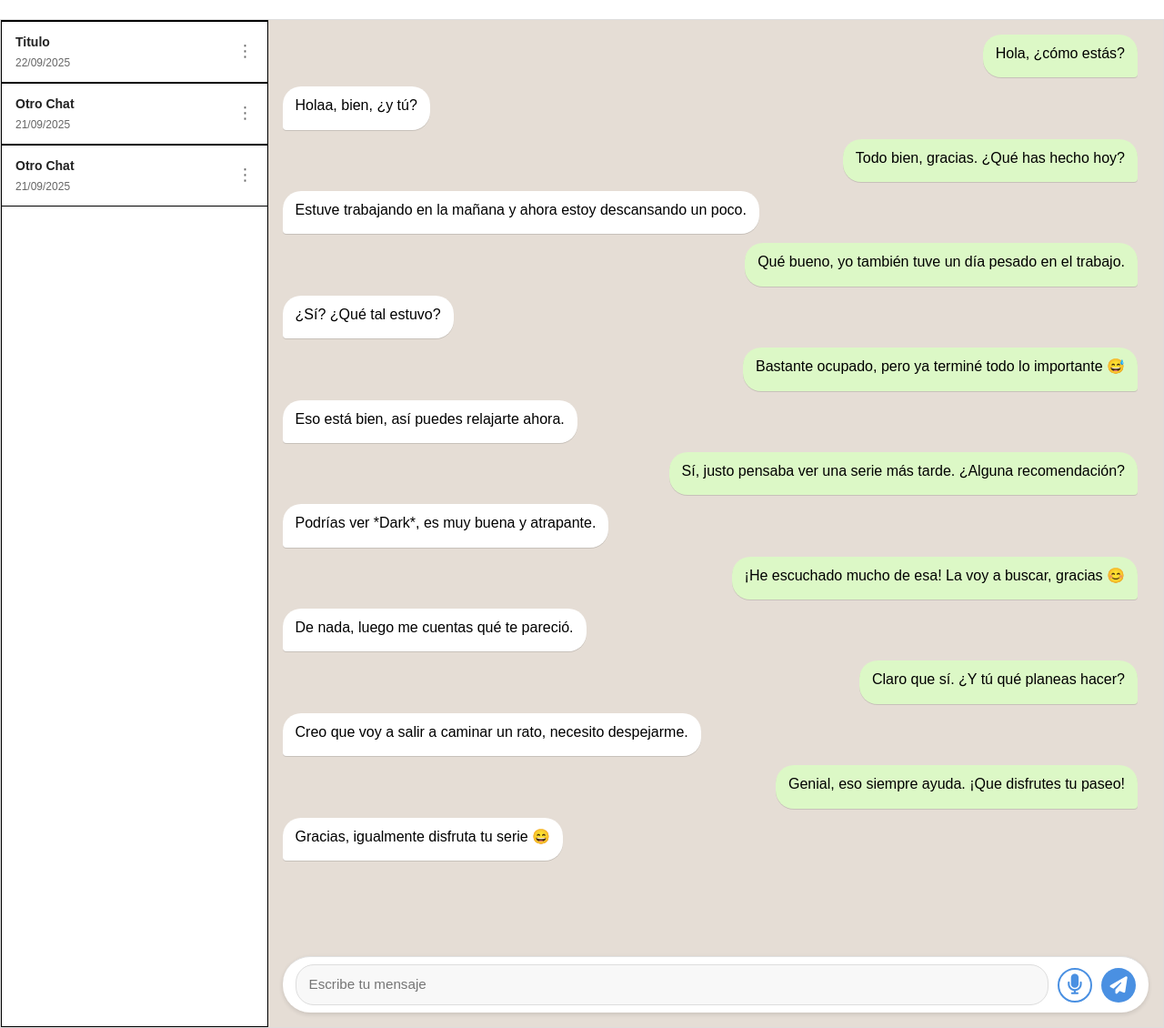
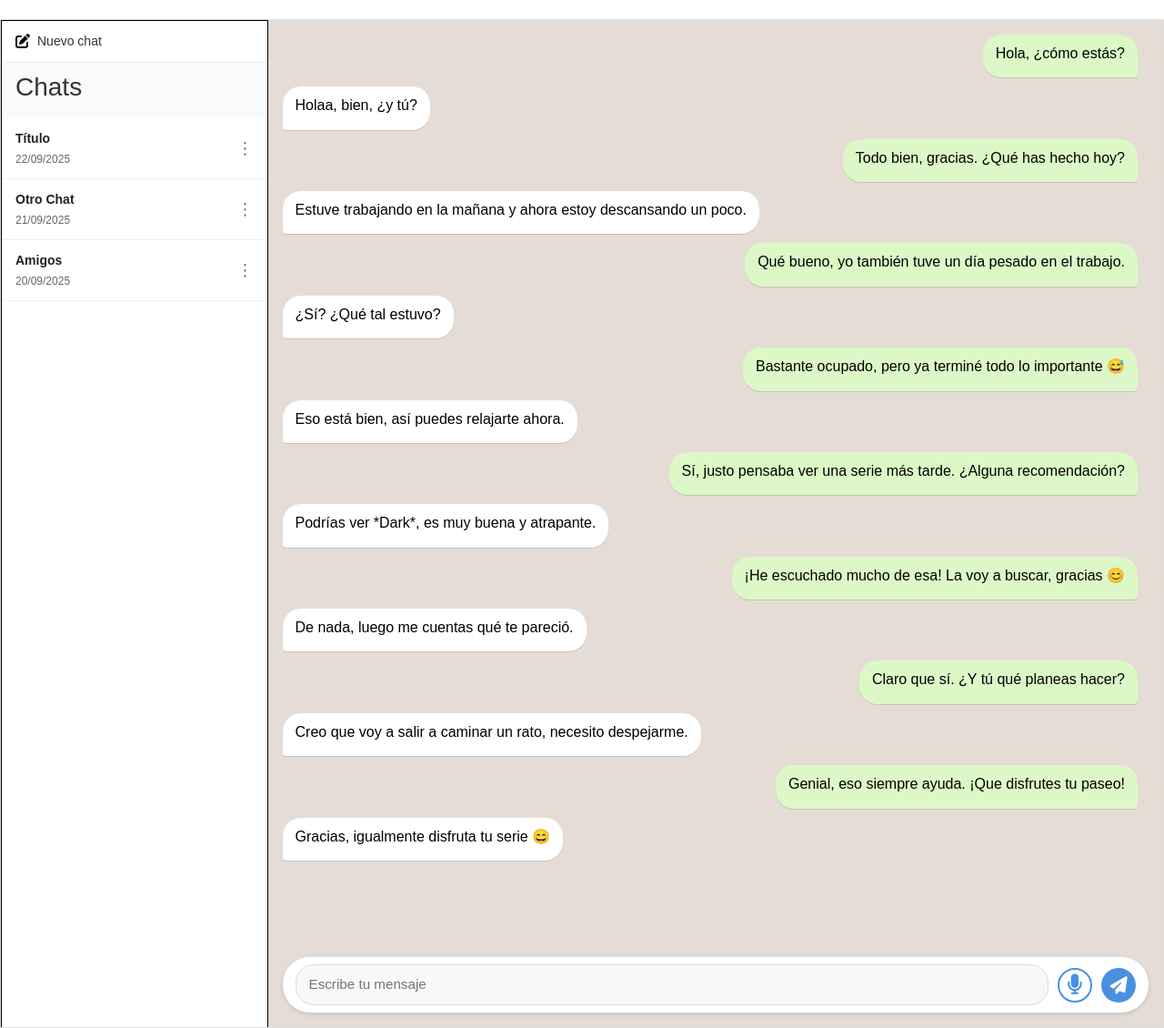
Before and after one commit to DanieelAgurum/IAn_bot, a PHP site: page /vista/chat.php in a window 1280 px wide. Shown: the part 50-1180 px from the top of the page at 91% size. Run offline with PHP 8.4, Linux system fonts and the light colour scheme.

Commit message:
mejora de estilos

```diff
--- a/css/stylesChat.css
+++ b/css/stylesChat.css
@@ -12,10 +12,82 @@
 /* Panel lista de chats */
 .chat-list {
     width: 30%;
-    border-right: 1px solid #ddd;
+    height: 100vh;
     overflow-y: auto;
-    background: white;
-    box-shadow: inset -1px 0 0 rgba(0, 0, 0, 0.05);
+    background: #fff;
+    font-family: "Inter", Arial, sans-serif;
+    border-right: 1px solid #eee;
+}
+
+/* Botón Nuevo Chat */
+.new-chat {
+    padding: 12px;
+    text-align: center;
+    border-bottom: 1px solid #eee;
+}
+
+.new-chat button {
+    width: 100%;
+    padding: 10px;
+    background: #007bff;
+    color: white;
+    font-size: 14px;
+    font-weight: 500;
+    border: none;
+    border-radius: 8px;
+    cursor: pointer;
+    transition: background 0.2s ease-in-out;
+}
+
+.new-chat button:hover {
+    background: #0056b3;
+}
+
+/* Encabezado */
+.chat-header {
+    padding: 10px 15px;
+    font-size: 16px;
+    font-weight: 600;
+    color: #333;
+    background: #fafafa;
+}
+
+/* Cada chat */
+.info-chat {
+    display: flex;
+    justify-content: space-between;
+    align-items: center;
+    padding: 12px 15px;
+    border-bottom: 1px solid #f0f0f0;
+    cursor: pointer;
+    transition: background 0.2s ease-in-out;
+}
+
+.info-chat:hover {
+    background: #f9f9f9;
+}
+
+.chat-text strong {
+    display: block;
+    font-size: 14px;
+    color: #222;
+}
+
+.chat-text small {
+    font-size: 12px;
+    color: #888;
+    margin-top: 2px;
+}
+
+.chat-options {
+    font-size: 18px;
+    color: #aaa;
+    cursor: pointer;
+    transition: color 0.2s;
+}
+
+.chat-options:hover {
+    color: #555;
 }
 
 /* Cada chat */
@@ -46,6 +118,30 @@
 }
 
 /* Info dentro del chat */
+.new-chat {
+    display: flex;
+    align-items: center;
+    gap: 8px;
+    padding: 12px 15px;
+    cursor: pointer;
+    transition: background 0.2s ease-in-out;
+    border-bottom: 1px solid #eee;
+    font-size: 14px;
+    font-weight: 500;
+    color: #333;
+}
+
+.new-chat:hover {
+    border-top: 1px solid #000;
+    border-bottom: 1px solid #000;
+}
+
+.new-chat i {
+    font-size: 16px;
+    color: #000;
+}
+
+
 .chat-list {
     width: 30%;
     border: 1px solid #000000;
@@ -61,10 +157,13 @@
     justify-content: space-between;
     align-items: center;
     padding: 12px 15px;
+    cursor: pointer;
+    transition: background 0.2s ease-in-out;
+}
+
+.info-chat:hover {
     border-top: 1px solid #000;
     border-bottom: 1px solid #000;
-    cursor: pointer;
-    transition: background 0.2s ease-in-out;
 }
 
 /* Columna de texto (título y fecha) */
--- a/vista/chat.php
+++ b/vista/chat.php
@@ -19,13 +19,27 @@
 <body class="d-flex flex-column min-vh-100">
     <div id="contenedor-chat">
         <div class="chat-list" id="chat-list">
+            <!-- Botón nuevo chat -->
+            <div class="new-chat">
+                <i class="fa-solid fa-pen-to-square"></i>
+                <span>Nuevo chat</span>
+            </div>
+
+
+            <!-- Encabezado -->
+            <div class="chat-header">
+                <h3>Chats</h3>
+            </div>
+
+            <!-- Lista de chats -->
             <div class="info-chat">
                 <div class="chat-text">
-                    <strong>Titulo</strong>
+                    <strong>Título</strong>
                     <small>22/09/2025</small>
                 </div>
                 <div class="chat-options">⋮</div>
             </div>
+
             <div class="info-chat">
                 <div class="chat-text">
                     <strong>Otro Chat</strong>
@@ -33,10 +47,11 @@
                 </div>
                 <div class="chat-options">⋮</div>
             </div>
+
             <div class="info-chat">
                 <div class="chat-text">
-                    <strong>Otro Chat</strong>
-                    <small>21/09/2025</small>
+                    <strong>Amigos</strong>
+                    <small>20/09/2025</small>
                 </div>
                 <div class="chat-options">⋮</div>
             </div>
```
